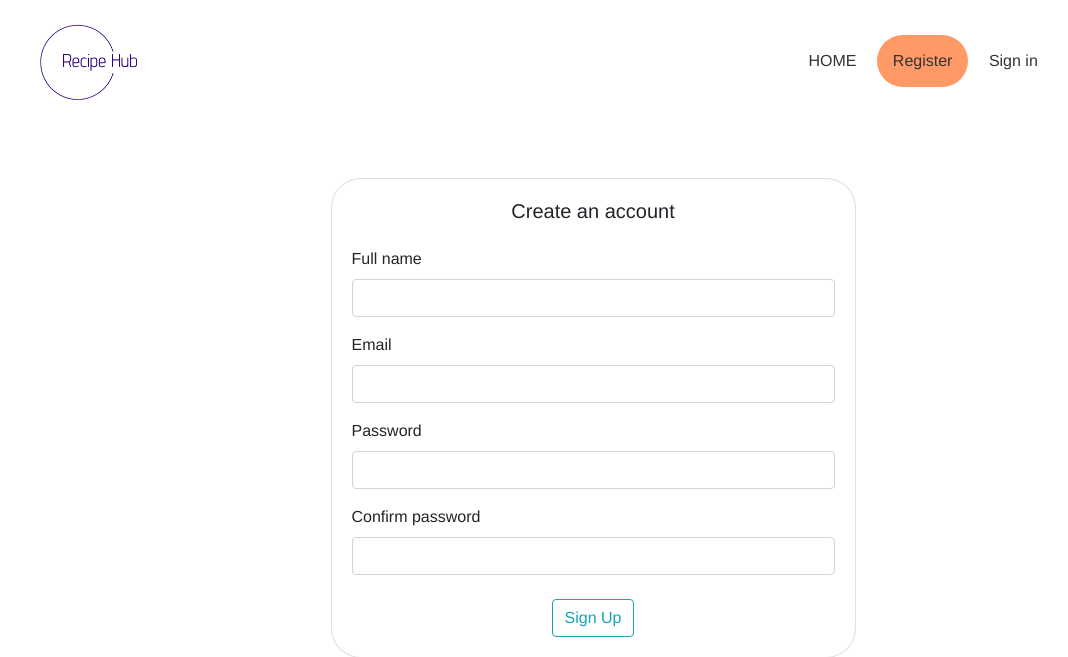
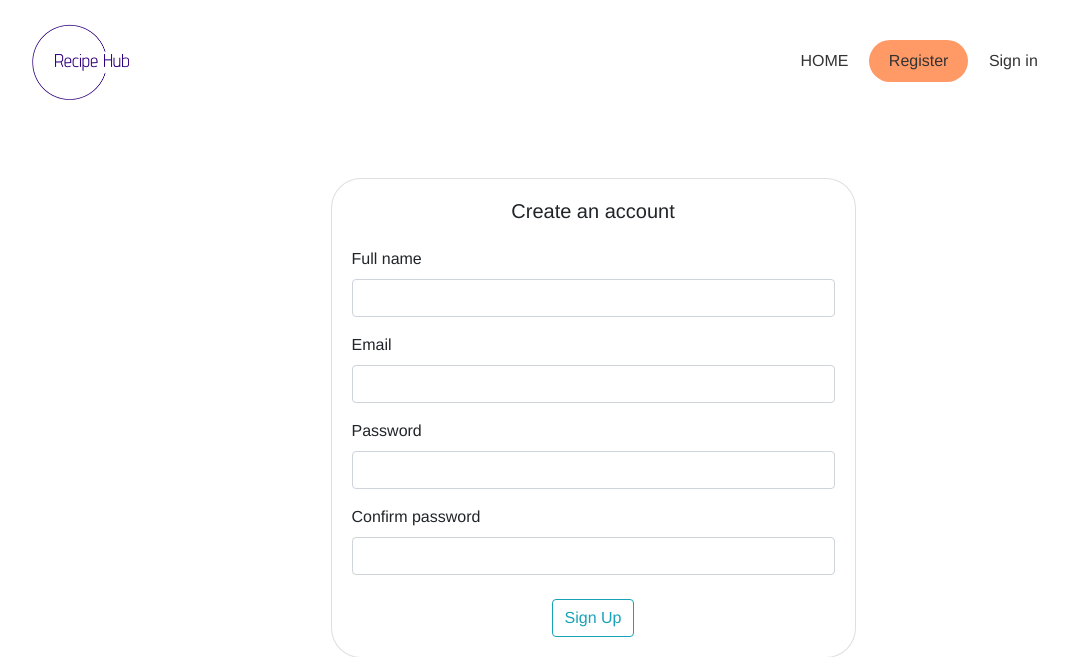
Before and after one commit to bennet489/RecipeHub, a Flask app: page /register in a window 1280 px wide. Shown: the top 657 px of the page, without its empty margins (47-1115 px from the left). Run offline with Flask 3, Linux system fonts and the light colour scheme; some libraries are stand-ins or nearby versions.

Commit message:
Update nav.css

```diff
--- a/app/static/css/nav.css
+++ b/app/static/css/nav.css
@@ -3,6 +3,8 @@ nav {
     overflow: hidden;
     text-align: right;
     margin-right: 14%;
+    margin-bottom: 0px;
+    margin-bottom: 0px;
 }
 
 nav a,
--- a/app/templates/nav.html
+++ b/app/templates/nav.html
@@ -19,7 +19,7 @@
         <img src="{{url_for('static', filename='images/logo.png')}}" alt="Logo" style="display: inline-block; vertical-align: middle; margin-left: 5%; margin-right: 650px; width: 9%;">
         <a href="{{url_for('home')}}">HOME</a>
         {% if current_user.is_anonymous %}
-            <a href="{{url_for('register')}}" style="background: linear-gradient(to right, #ff9966 100%,#ff5e62 0%,#ce4c71 0%); border-radius: 50px;">Register</a>
+            <a href="{{url_for('register')}}" style="background: linear-gradient(to right, #ff9966 100%,#ff5e62 0%,#ce4c71 0%); border-radius: 50px; padding-left: 20px; padding-right: 20px; padding-bottom: 9px; padding-top: 9px;">Register</a>
             <a href="{{url_for('login')}}">Sign in</a>
         {% else  %}
             <a href="#">Posts</a>
```
